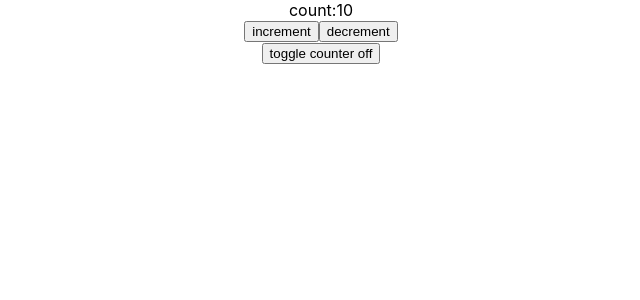
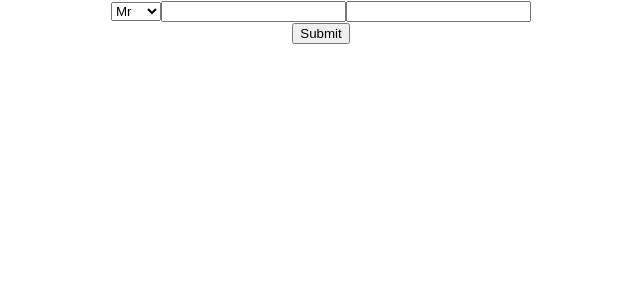
Before and after one commit to shashankTwr/practical-react, a React (Create React App) app: page / in a window 1280 px wide. Shown: the top 300 px of the page, without its empty margins (319-959 px from the left). Built offline with nearby package versions, Linux system fonts and the light colour scheme.

Commit message:
naive form in react

```diff
--- a/src/App.js
+++ b/src/App.js
@@ -1,6 +1,6 @@
 import React, {Component} from "react";
 import './App.css';
-import Counter from "./components/counter";
+import Form from "./components/myForm";
 
 
 export default class App extends Component{
@@ -8,25 +8,11 @@ export default class App extends Component{
     visible: true
   }
   render () {
-    const buttonText = this.state.visible ? "toggle counter off"
-    : "toggle counter on";
-    const toggleCounter = this.state.visible ? <Counter initialCount={10}/>
-  : <div> counter turned off</div>
       return (
       <div className="App">
-        {toggleCounter}
-        <button onClick= {
-            () =>{
-              this.setState({visible:!this.state.visible});
-            }
-          }>{buttonText}</button>
+        <Form />
       </div>
 
     );
   }
 }
-
-// toggle counter introduced to work with the idea of component lifecycle
-// using mounting and Unmounting way to select it
-// conditionally styling it to show the component
-// style of hidden class as none
--- a/src/components/counter.js
+++ b/src/components/counter.js
@@ -1,7 +1,4 @@
 import React, {Component} from "react";
-
-
-
 export default class Counter extends Component{
 	constructor(props){
 		super(props);
--- /dev/null
+++ b/src/components/myForm.js
@@ -0,0 +1,56 @@
+import React, {Component} from "react";
+
+export default class MyForm extends Component{
+  state = {
+    name: '',
+    favouritePet: '',
+    rememberMe: '',
+    sign: 'Mr'
+  }
+
+  handleChange  = event => {
+    console.log(this.state.name);
+    this.setState({
+      name: event.target.value
+    });
+  }
+
+  handlePet = event => {
+    this.setState({
+      favouritePet : event.target.value
+    });
+  }
+
+  handleSelect = event =>{
+    this.setState({
+      sign: event.target.value
+    });
+  }
+
+  handleSubmit = event => {
+    console.log(this.state);
+  }
+	render() {
+		return (
+			<div>
+        <div>
+          <select value = {this.state.sign} onChange={this.handleSelect}>
+            <option>Miss</option>
+            <option>Mrs</option>
+            <option>Mr</option>
+            <option>Smt</option>
+          </select>
+          <input value = {this.state.name} onChange={this.handleChange}></input>
+          <input value = {this.state.favouritePet} onChange={this.handlePet}></input>
+        </div>
+
+        <div>
+          <button onClick = {this.handleSubmit}>Submit</button>
+        </div>
+			</div>
+		);
+	};
+}
+
+// making a naive form which contains name and submit option thus submitting the
+//values
```
